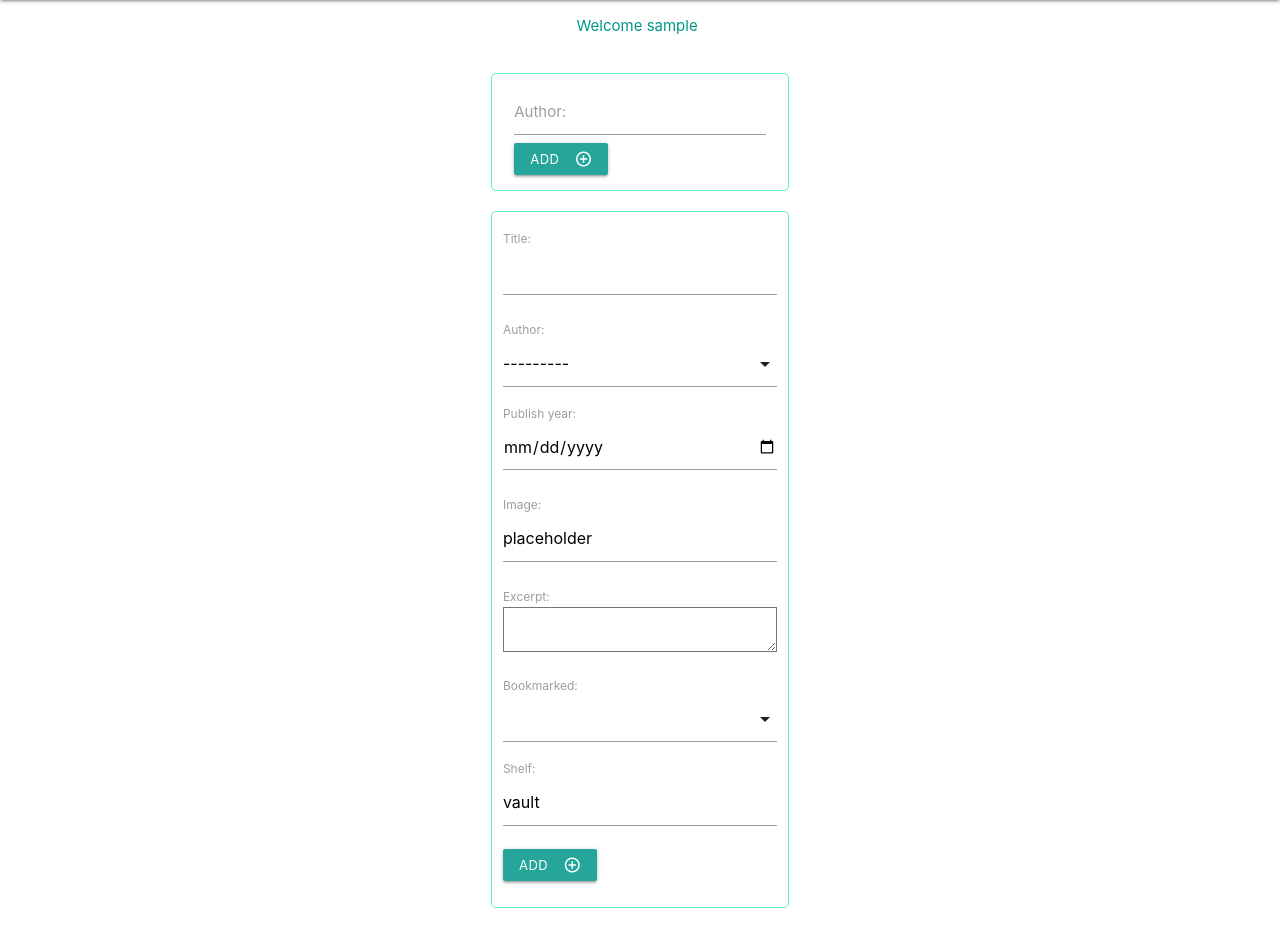
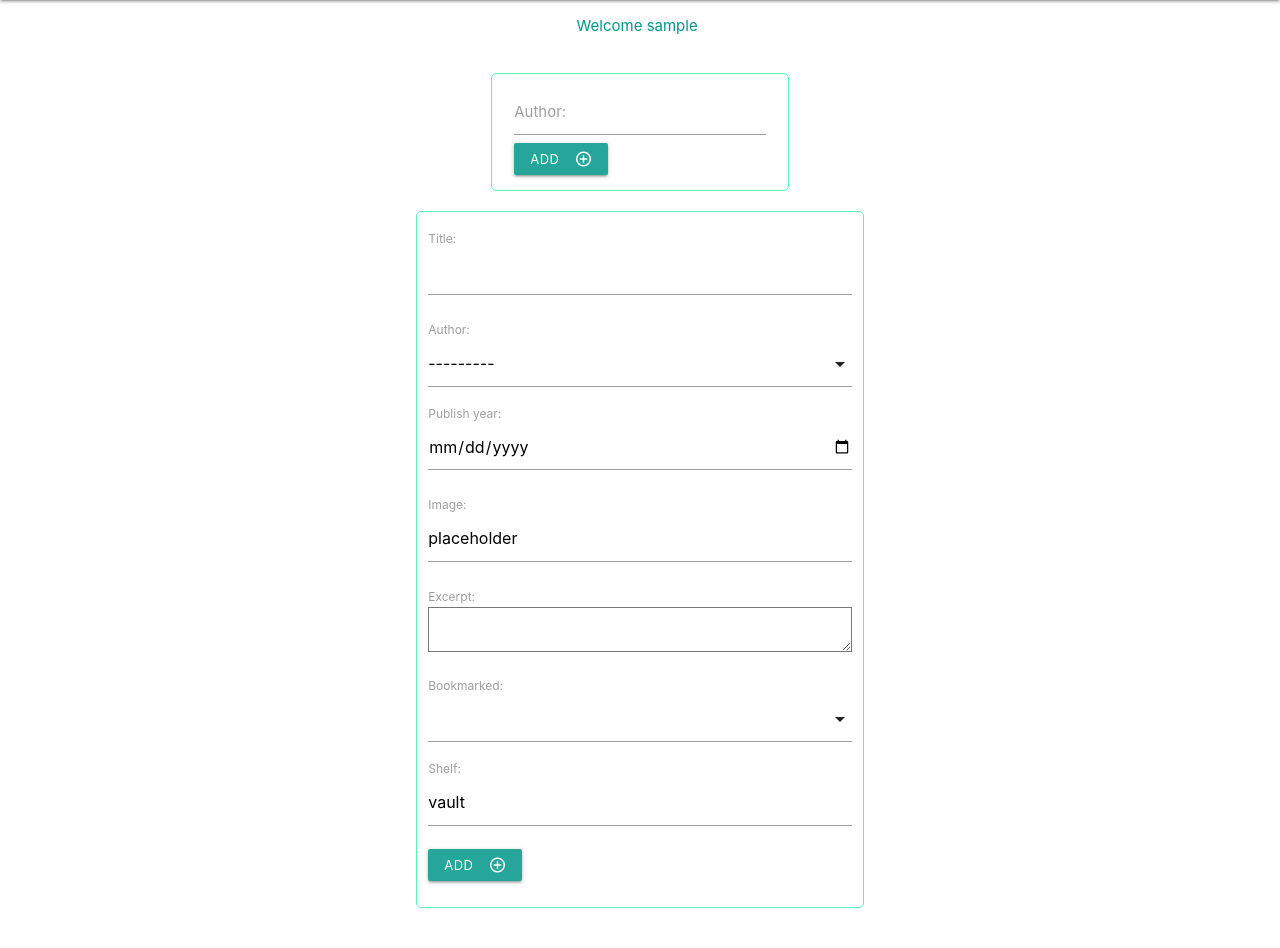
Before and after one commit to farrukh-ahm/Borrow-A-Story-Library, a Django app: page /managebook/ in a window 1280 px wide. Shown: the part 64-1012 px from the top of the page. Run offline with Django 3.2, Linux system fonts and the light colour scheme; the visitor is signed in with stand-in values (Sample User, id 1); data comes from the database, SQL or seed files in the repository; data that the repository does not hold is empty; some libraries are stand-ins or nearby versions.

Commit message:
Change layout of the add book box for large and medium boxes

```diff
--- a/templates/managebook.html
+++ b/templates/managebook.html
@@ -19,7 +19,7 @@
 
 <div class="row">
 
-  <form class="col s12 m4 l4 push-4 push-l4 info-control" method="POST" enctype="multipart/form-data">
+  <form class="col s12 m6 l6 push-m3 push-l3 info-control" method="POST" enctype="multipart/form-data">
     {{bookform.as_p}}
     {% csrf_token %}
     <button type="submit" class="btn btn-signup btn-small" style="margin-bottom: 2em;"><i class="material-icons right">add_circle_outline</i>Add</button>
```
